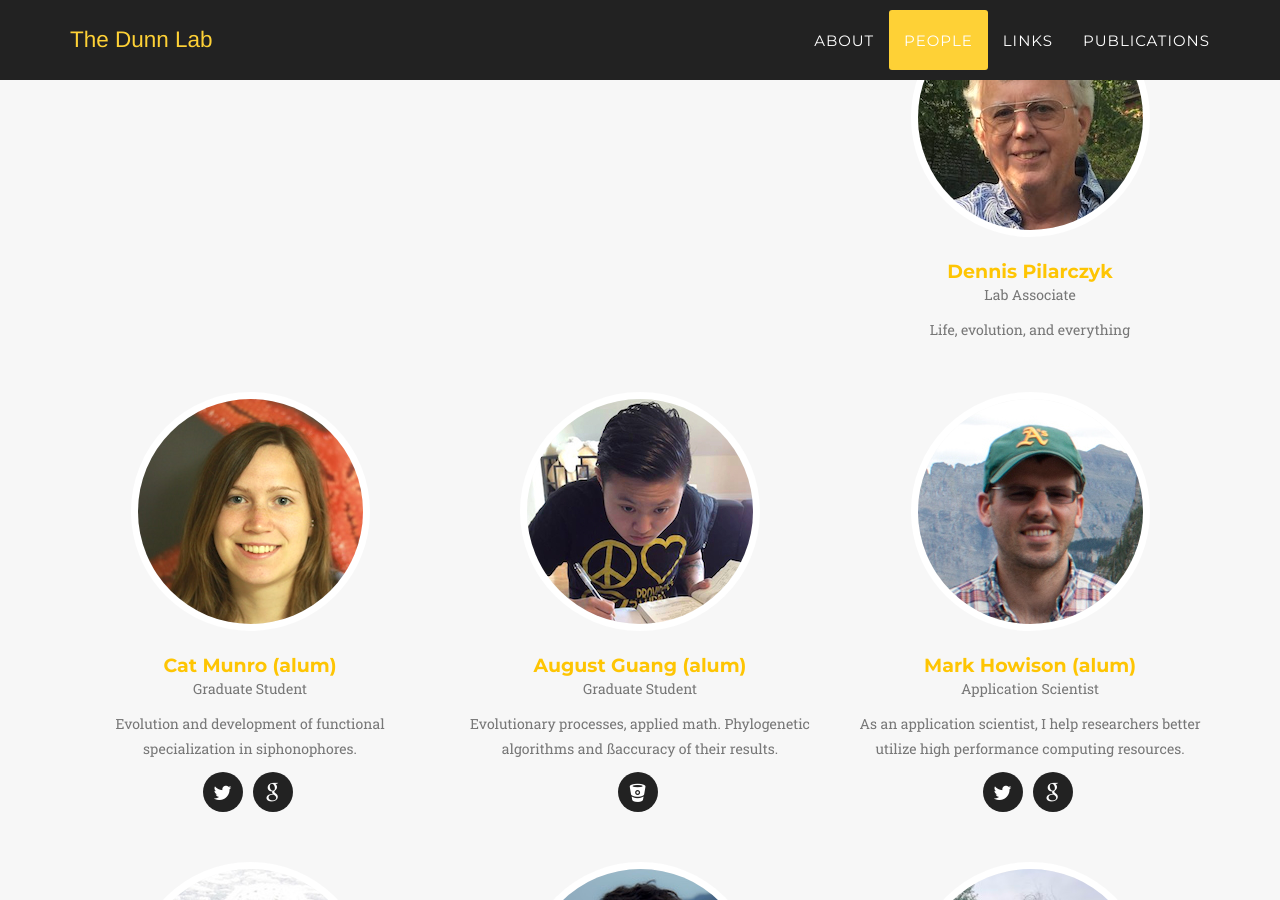
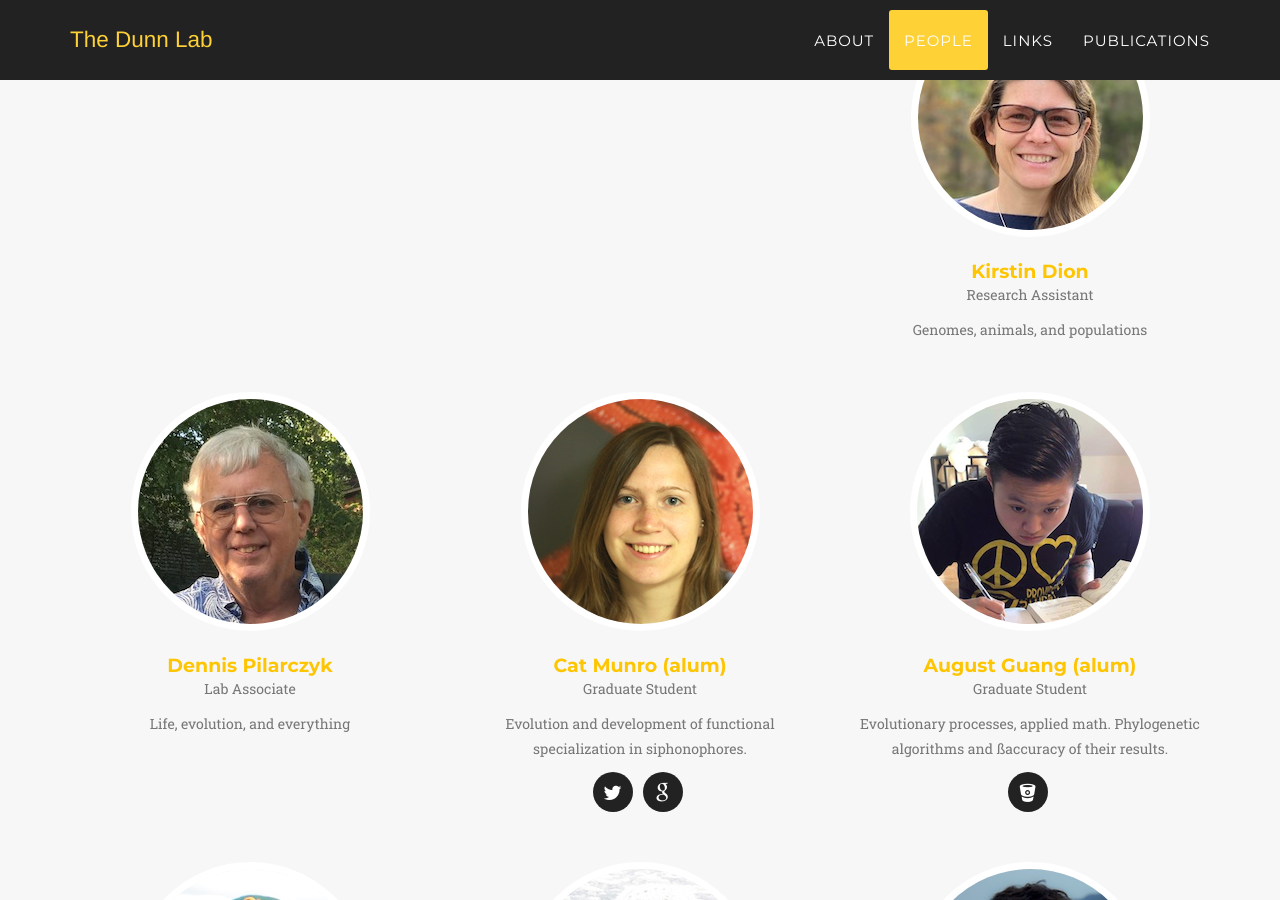
Before and after one commit to caseywdunn/caseywdunn.github.io, a Jekyll site: the page built from index.html, in a window 1280 px wide and 900 px high, scrolled down 5022 px. Built offline with Jekyll 4.4.1, drawn with Linux system fonts in a browser that asks for light colours; some web fonts are replaced.

Commit message:
added kirstin

```diff
--- a/_config.yml
+++ b/_config.yml
@@ -70,6 +70,13 @@ people:
   position: Undergraduate Student
   description: Robotics for marine natural history observations
   social:
+
+- name: Kirstin Dion
+  pic: kirstin
+  position: Research Assistant
+  description: Genomes, animals, and populations
+  social:
+
 
 - name: Dennis Pilarczyk
   pic: dennis
```
Also changed, not shown: img/team/kirstin.jpg (added).
